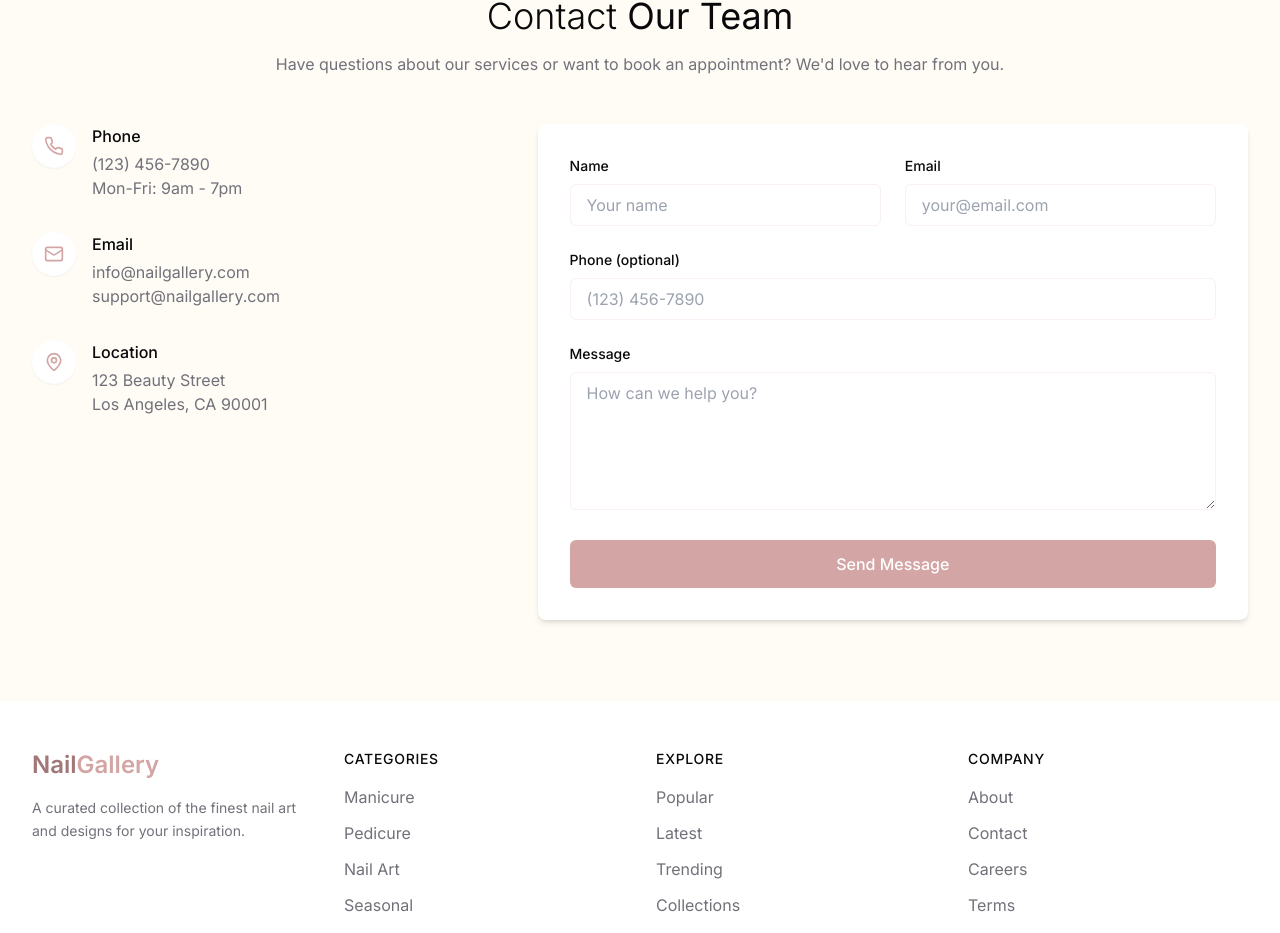
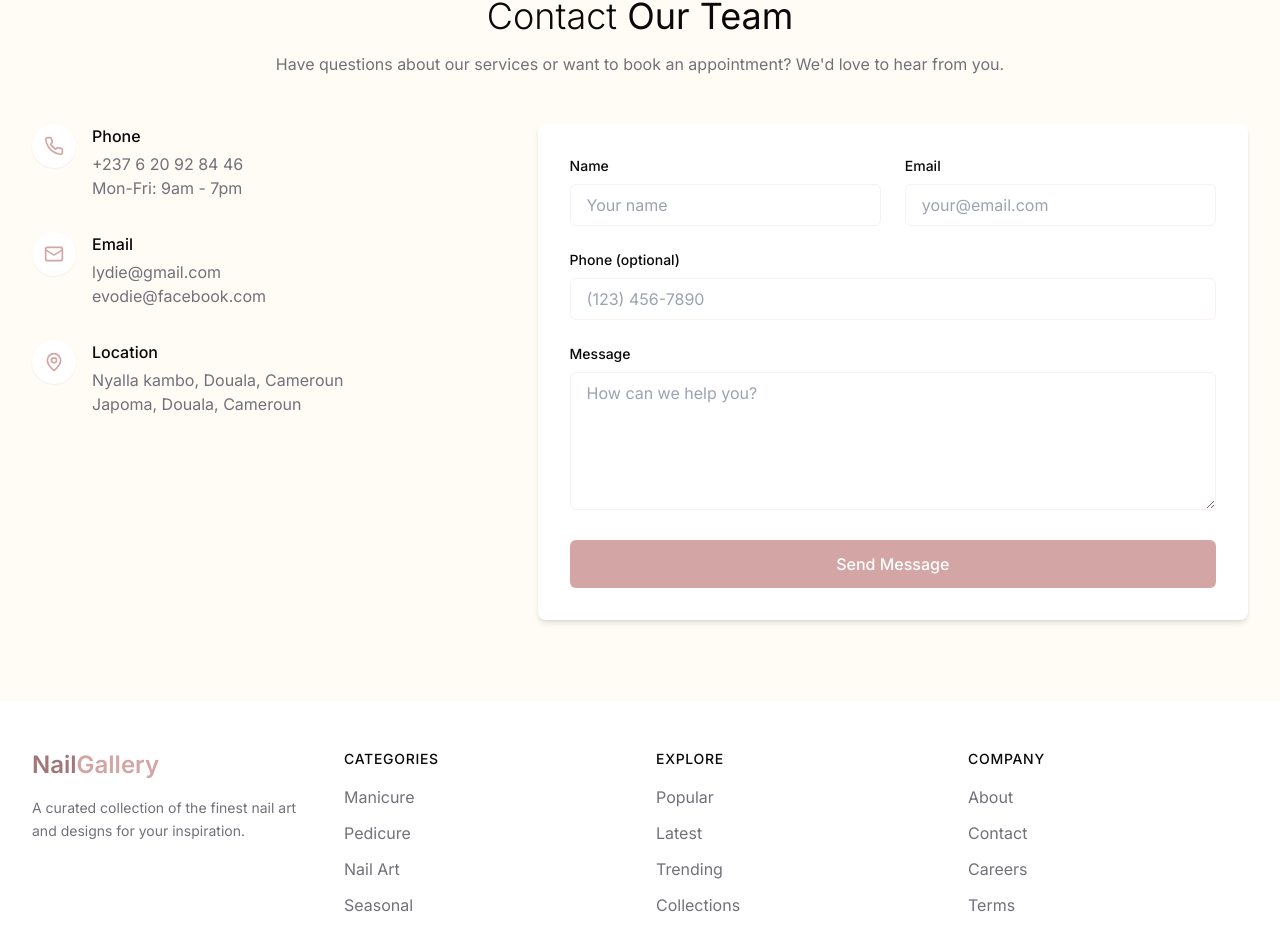
Before and after one commit to NGANDJUI23/mani-pedi-gallery, a React (Vite) app: page / in a window 1280 px wide. Shown: the part 3684-4617 px from the top of the page. Built offline with nearby package versions, Linux system fonts and the light colour scheme.

Commit message:
Edit contact

```diff
--- a/src/components/Contact.tsx
+++ b/src/components/Contact.tsx
@@ -60,7 +60,7 @@ const Contact = () => {
               </div>
               <div>
                 <h3 className="font-medium mb-1">Phone</h3>
-                <p className="text-muted-foreground">(123) 456-7890</p>
+                <p className="text-muted-foreground">+237 6 20 92 84 46</p>
                 <p className="text-muted-foreground">Mon-Fri: 9am - 7pm</p>
               </div>
             </div>
@@ -71,8 +71,8 @@ const Contact = () => {
               </div>
               <div>
                 <h3 className="font-medium mb-1">Email</h3>
-                <p className="text-muted-foreground">info@nailgallery.com</p>
-                <p className="text-muted-foreground">support@nailgallery.com</p>
+                <p className="text-muted-foreground">lydie@gmail.com</p>
+                <p className="text-muted-foreground">evodie@facebook.com</p>
               </div>
             </div>
 
@@ -82,8 +82,8 @@ const Contact = () => {
               </div>
               <div>
                 <h3 className="font-medium mb-1">Location</h3>
-                <p className="text-muted-foreground">123 Beauty Street</p>
-                <p className="text-muted-foreground">Los Angeles, CA 90001</p>
+                <p className="text-muted-foreground">Nyalla kambo, Douala, Cameroun</p>
+                <p className="text-muted-foreground">Japoma, Douala, Cameroun</p>
               </div>
             </div>
           </div>
```
